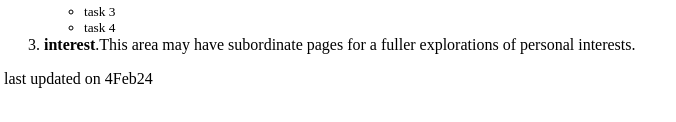
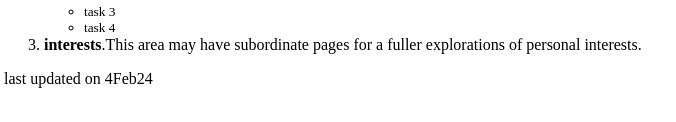
Before and after one commit to raidiizx/ex-1.github.io, a plain HTML site: page index.html in a window 1280 px wide. Shown: the part 212-334 px from the top of the page, 4-680 px from the left. Drawn offline with Linux system fonts and the light colour scheme.

Commit message:
interests

```diff
--- a/index.html
+++ b/index.html
@@ -44,7 +44,7 @@
                     <li>task 4</li>
                 </ul>
             </sub>
-            <li><b>interest</b>.This area may have subordinate pages for a fuller explorations of personal interests.
+            <li><b>interests</b>.This area may have subordinate pages for a fuller explorations of personal interests.
             </li>
         </ol>
     </section>
```
